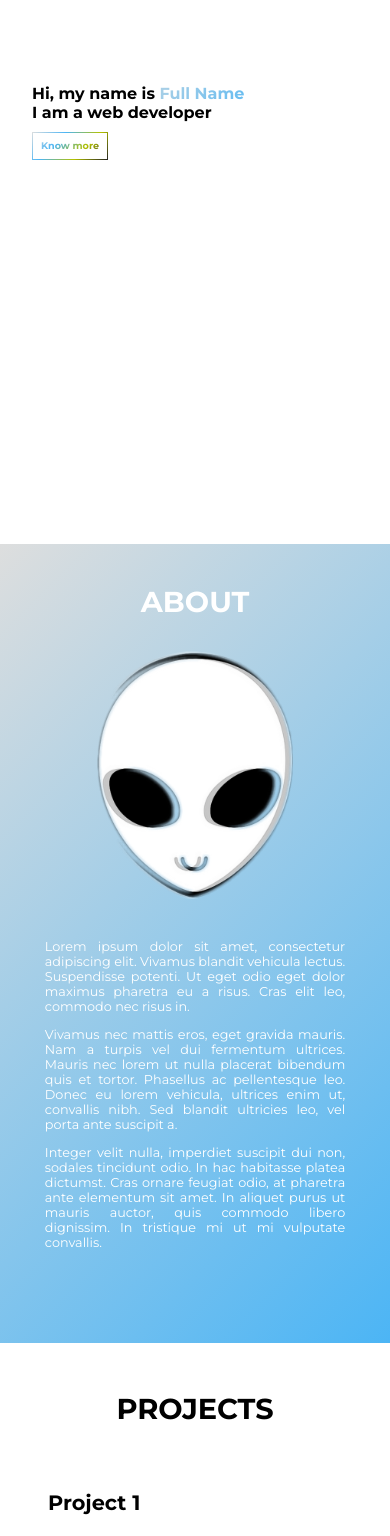
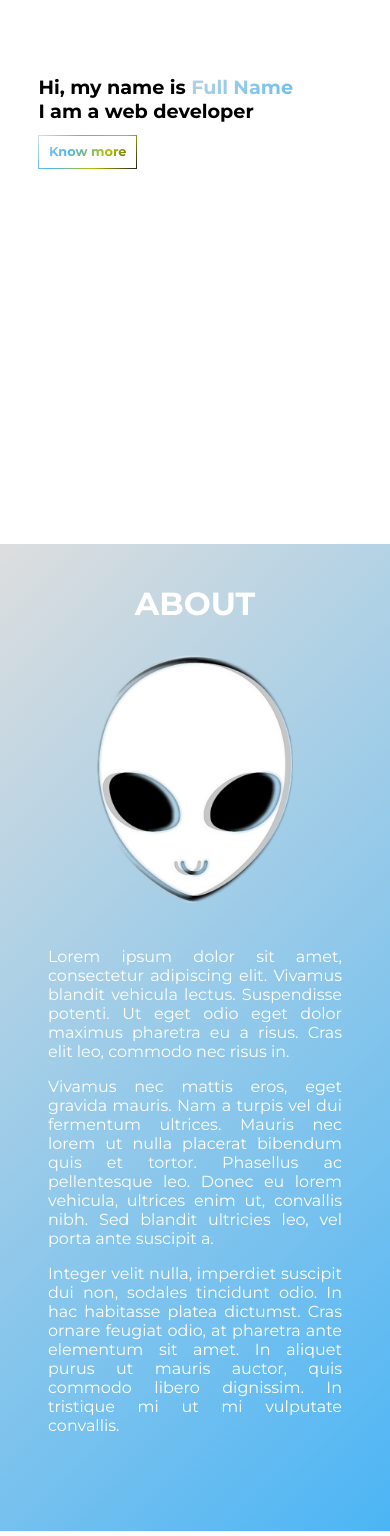
Before and after one commit to guvarallo/selfolio, a React (Create React App) app: page / in a window 390 px wide. Shown: the part 300-1836 px from the top of the page. Built offline with nearby package versions, Linux system fonts and the light colour scheme.

Commit message:
responsive updates

```diff
--- a/public/index.html
+++ b/public/index.html
@@ -2,7 +2,7 @@
 <html lang="en">
   <head>
     <meta charSet="utf-8" />
-    <meta name="viewport" content="width=device-width,initial-scale=1,maximum-scale=1,user-scalable=no">
+    <meta name="viewport" content="width=device-width,initial-scale=1">
     <meta http-equiv="X-UA-Compatible" content="IE=edge,chrome=1">
     <meta name="HandheldFriendly" content="true">
 
--- a/src/components/About/styles.ts
+++ b/src/components/About/styles.ts
@@ -54,7 +54,7 @@ export const Container = styled.div`
     }
 
     p {
-      font-size: 1rem !important;
+      font-size: 1.2rem !important;
     }
   }
 
@@ -64,7 +64,7 @@ export const Container = styled.div`
     }
 
     p {
-      font-size: 1rem !important;
+      font-size: 1.2rem !important;
     }
   }
 
@@ -74,7 +74,7 @@ export const Container = styled.div`
     }
 
     p {
-      font-size: 0.8rem !important;
+      font-size: 1rem !important;
     }
   }
 
@@ -96,11 +96,11 @@ export const Container = styled.div`
     }
 
     h1 {
-      font-size: 1.8rem !important;
+      font-size: 2rem !important;
     }
 
     p {
-      font-size: 0.8rem !important;
+      font-size: 1rem !important;
       margin: 1rem;
     }
   }
--- a/src/components/Contact/styles.ts
+++ b/src/components/Contact/styles.ts
@@ -95,7 +95,22 @@ export const Container = styled.div`
     }
 
     div {
-      font-size: 0.8rem !important;
+      font-size: 1rem !important;
+    }
+
+    a {
+      font-size: 1rem !important;
+      padding: 0.7rem !important;
+    }
+  }
+
+  @media (max-width: 600px) {
+    h1 {
+      font-size: 2rem !important;
+    }
+
+    div {
+      font-size: 1rem !important;
     }
 
     a {
@@ -103,19 +118,4 @@ export const Container = styled.div`
       padding: 0.6rem !important;
     }
   }
-
-  @media (max-width: 600px) {
-    h1 {
-      font-size: 1.8rem !important;
-    }
-
-    div {
-      font-size: 0.8rem !important;
-    }
-
-    a {
-      font-size: 0.6rem !important;
-      padding: 0.5rem !important;
-    }
-  }
 `;
--- a/src/components/Main/styles.ts
+++ b/src/components/Main/styles.ts
@@ -93,19 +93,19 @@ export const Outdoor = styled.section`
   }
 
   @media (max-width: 800px) {
-    font-size: 1.5rem !important;
+    font-size: 1.8rem !important;
 
     h1 {
-      font-size: 1.5rem !important;
+      font-size: 1.8rem !important;
     }
   }
 
   @media (max-width: 600px) {
     margin-left: 2em;
-    font-size: 1rem !important;
+    font-size: 1.2rem !important;
 
     h1 {
-      font-size: 1rem !important;
+      font-size: 1.2rem !important;
     }
   }
 `;
--- a/src/components/Projects/styles.ts
+++ b/src/components/Projects/styles.ts
@@ -88,17 +88,17 @@ export const Container = styled.section`
     }
 
     h3 {
-      font-size: 1.3rem !important;
+      font-size: 1.5rem !important;
     }
 
     p {
-      font-size: 0.8rem !important;
+      font-size: 1rem !important;
     }
   }
 
   @media (max-width: 600px) {
     h1 {
-      font-size: 1.8rem !important;
+      font-size: 2rem !important;
     }
 
     h3 {
@@ -106,7 +106,7 @@ export const Container = styled.section`
     }
 
     p {
-      font-size: 0.8rem !important;
+      font-size: 1rem !important;
     }
 
     .row {
@@ -151,10 +151,10 @@ export const Link = styled.a`
   }
 
   @media (max-width: 800px) {
-    font-size: 0.8rem;
+    font-size: 1rem;
   }
 
   @media (max-width: 600px) {
-    font-size: 0.6rem;
+    font-size: 0.8rem;
   }
 `;
--- a/src/styles/cta.ts
+++ b/src/styles/cta.ts
@@ -73,12 +73,12 @@ export const Cta = styled.a`
   }
 
   @media (max-width: 800px) {
+    font-size: 1rem;
+    padding: 0.8rem;
+  }
+
+  @media (max-width: 600px) {
     font-size: 0.8rem;
     padding: 0.6rem;
   }
-
-  @media (max-width: 600px) {
-    font-size: 0.6rem;
-    padding: 0.5rem;
-  }
 `;
```
